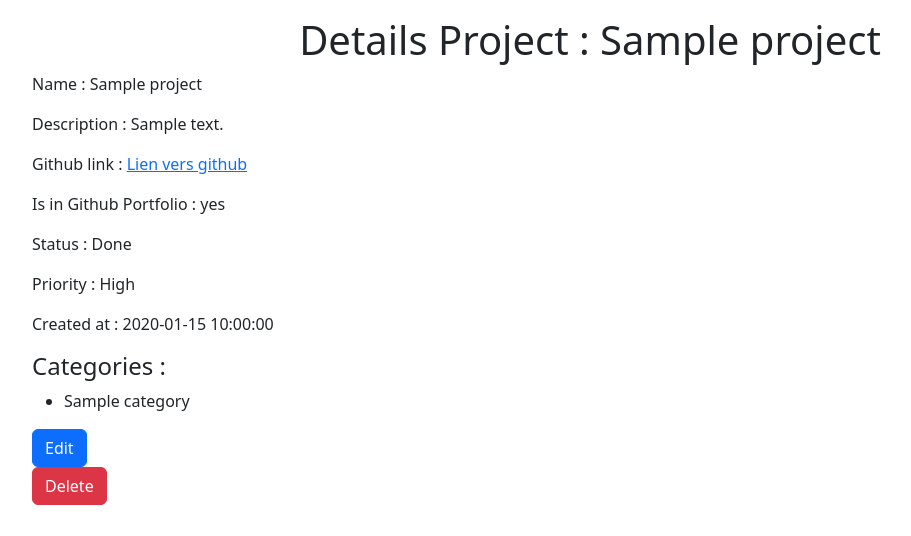
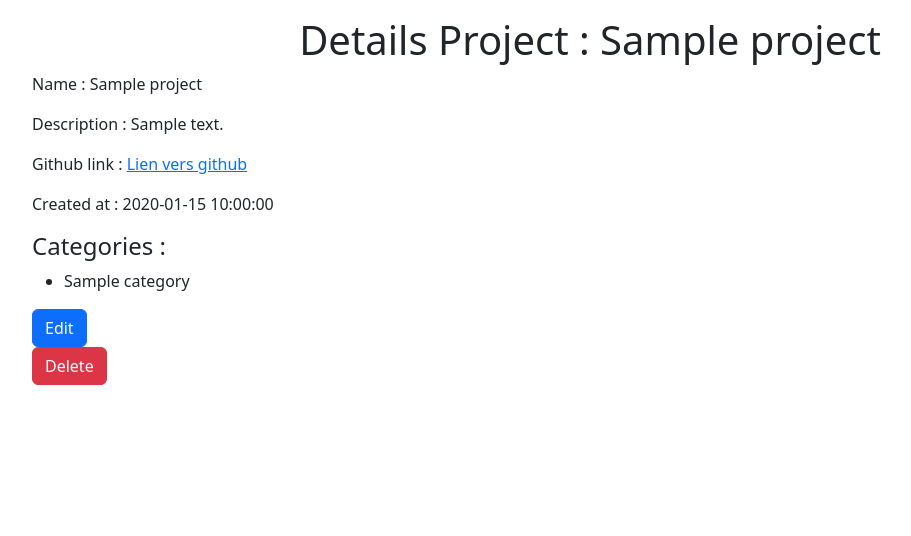
Before and after one commit to UltraViolet33/projects-manager, a PHP site: template App/views/projects/details.php in a window 1280 px wide. Shown: the part 56-592 px from the top of the page, without its empty margins (50-961 px from the left). Run offline with PHP 8.4, Linux system fonts and the light colour scheme; the template is opened without the code that fills it: most values are stand-ins (such as "Sample title", 1, 10 or a date in 2020).

Commit message:
keep editing project with ajax

```diff
--- a/App/Controllers/ProjectController.php
+++ b/App/Controllers/ProjectController.php
@@ -70,7 +70,7 @@ class ProjectController extends Controller
             return json_encode(["error", "project not found"]);
         }
 
-        return json_encode([$project]);
+        return json_encode($project);
     }
 
 
--- a/App/views/projects/details.php
+++ b/App/views/projects/details.php
@@ -5,9 +5,6 @@
         <p>Name : <?= $project->name ?></p>
         <p>Description : <?= $project->description ?></p>
         <p>Github link : <?= $project->github_link ?  " <a href='$project->github_link' target='_blanck'>Lien vers github</a> " : "non renseigné" ?></p>
-        <p>Is in Github Portfolio : <?= $project->github_portfolio ? "yes" : "no" ?></p>
-        <p>Status : <?= $project->status ? "Done" : "In progress" ?></p>
-        <p>Priority : <?= $project->priority > 0 ? "High" : "Low" ?></p>
         <p>Created at : <?= $project->created_at ?></p>
         <div id="btn-toggle-status">
 
```
Also changed, not shown: public/assets/js/editProject.js.
